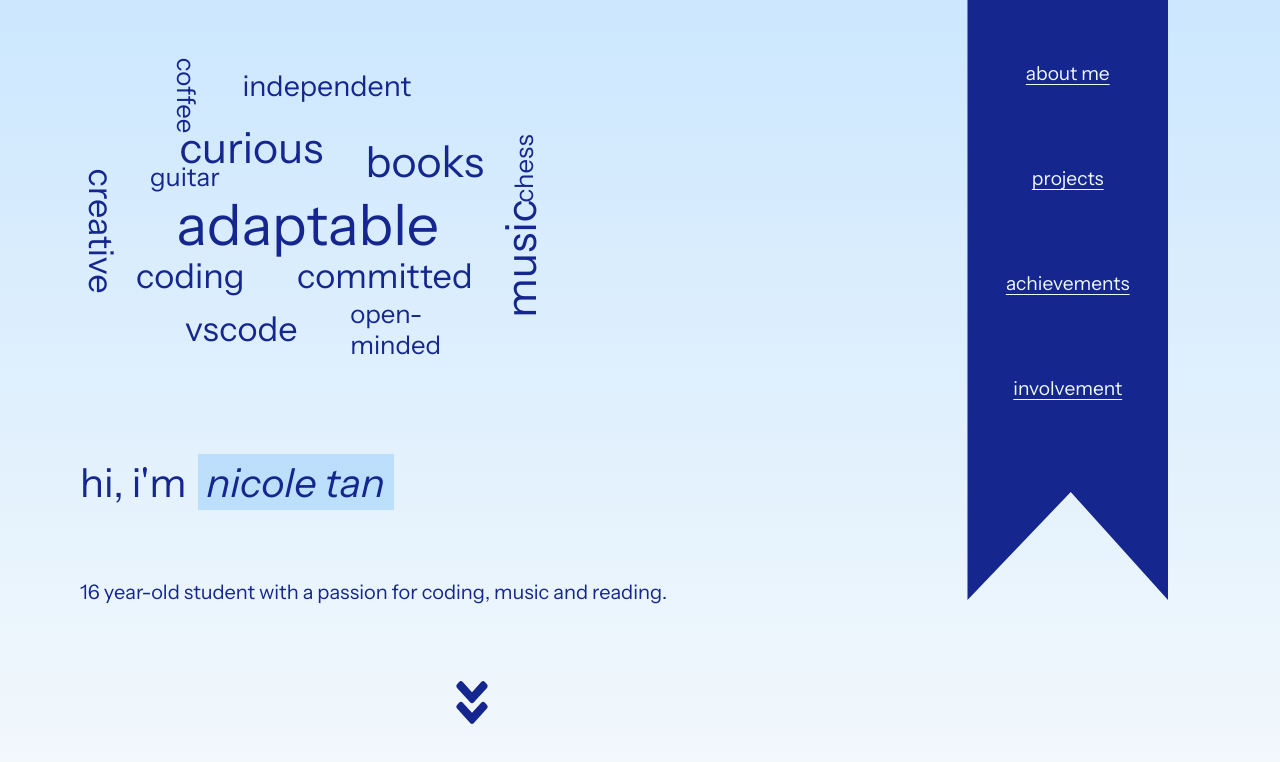
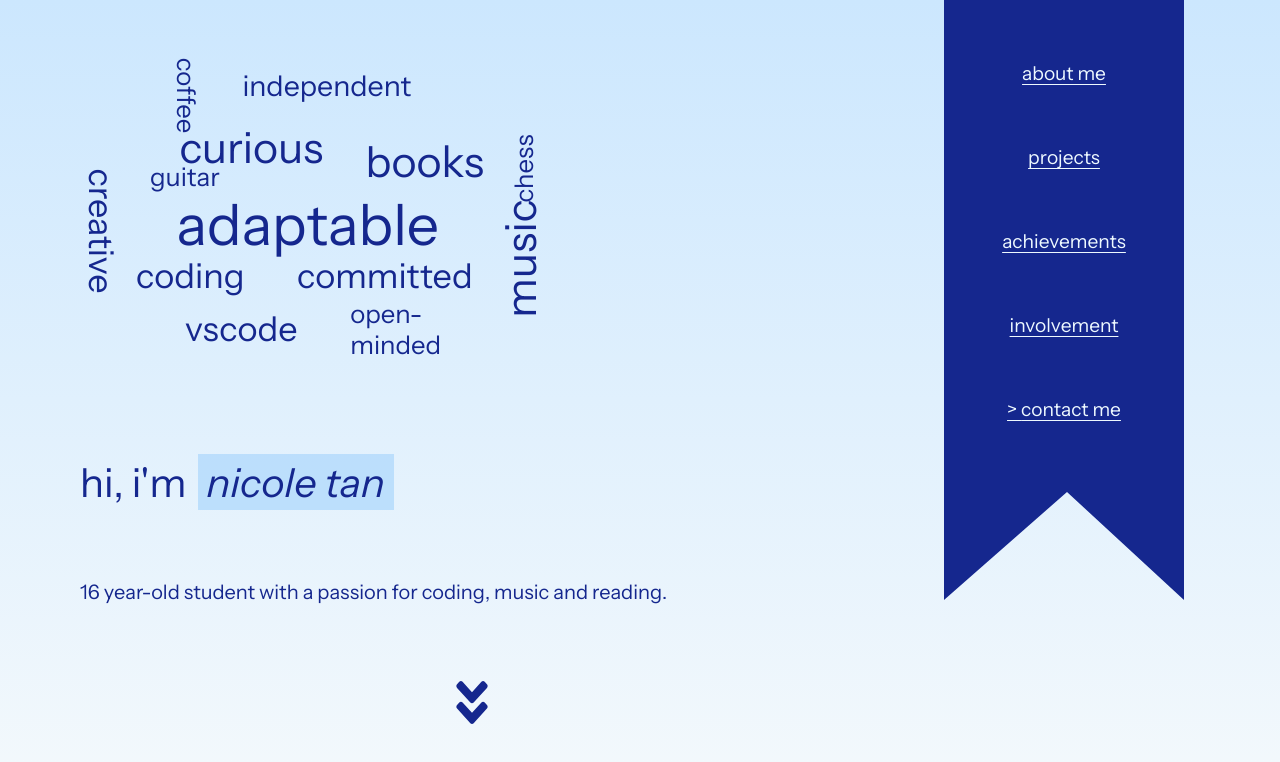
Before and after one commit to nicoletanyt/portfolio, a React (Vite) app: page / in a window 1280 px wide. Shown: the top 762 px of the page. Built offline with nearby package versions, Linux system fonts and the light colour scheme.

Commit message:
active pages indication for selecting pages + scrolling

```diff
--- a/index.html
+++ b/index.html
@@ -3,7 +3,7 @@
   <head>
     <meta charset="UTF-8" />
     <link rel="icon" type="image/svg+xml" href="/vite.svg" />
-    <meta name="viewport" content="width=device-width, initial-scale=1.0" />
+    <meta name="viewport" content="width=device-width, initial-scale=1.0, maximum-scale=1.0, user-scalable=0" />
     <title>Portfolio</title>
   </head>
   <body>
--- a/src/App.css
+++ b/src/App.css
@@ -98,6 +98,9 @@ nav a {
     font-size: 1.2em;
     text-align: center;
     z-index: 2;
+}
+nav a:hover::before, .active::before {
+    content: '> ';
 }
 .close-btn {
     color: var(--main-colour);
@@ -452,9 +455,9 @@ input[type="text"] {
     }
     nav {
         height: 80%;
-        margin-right: 5em;
+        margin-right: 4em;
         transition: none;
-        width: fit-content;
+        width: 15em;
         gap: .5em;
         max-height: 600px;
     }
@@ -465,7 +468,7 @@ input[type="text"] {
         display: none;
     }
     nav a {
-        padding: 1.5em 2em;
+        margin: 1.5em 2em;
     }
     .menu-hide {
         transform: none;
@@ -498,7 +501,6 @@ input[type="text"] {
         padding-right: calc(10em + 20vw);
     }
     nav {
-        /* width: 13%; */
         max-height: 700px;
     }
     .word-cloud {
--- a/src/App.jsx
+++ b/src/App.jsx
@@ -1,4 +1,4 @@
-import { useEffect, useState } from 'react';
+import { useEffect, useRef, useState } from 'react';
 import './App.css'
 import Homescreen from './components/Homescreen';
 import Nav from './components/Nav';
@@ -7,19 +7,34 @@ import Projects from './components/Projects';
 import Achievements from './components/Achievements';
 import Involvement from './components/Involvement';
 import Contact from './components/Contact';
+import useIsVisible from './hooks/useIsVisible';
 
 function App() {
 
+	const observerRefs = useRef({
+		"about-me": useRef(null),
+		achievements: useRef(null),
+		projects: useRef(null),
+		involvement: useRef(null),
+		"contact-me": useRef(null),
+	});
+
+	const observers = useIsVisible({refDict: observerRefs.current})
+
   return (
 		<div>
-			<Nav/>
-			<div className='main'>
-				<Homescreen/>
-				<AboutMe/>
-				<Projects/>
-				<Achievements/>
-				<Involvement/>
-				<Contact/>
+			<Nav observers={observers} />
+			<div className="main">
+				<Homescreen />
+				<AboutMe elRef={(el) => (observerRefs.current["about-me"] = el)} />
+				<Projects elRef={(el) => (observerRefs.current["projects"] = el)} />
+				<Achievements
+					elRef={(el) => (observerRefs.current["achievements"] = el)}
+				/>
+				<Involvement
+					elRef={(el) => (observerRefs.current["involvement"] = el)}
+				/>
+				<Contact elRef={(el) => (observerRefs.current["contact-me"] = el)} />
 			</div>
 		</div>
 	);
--- a/src/components/AboutMe.jsx
+++ b/src/components/AboutMe.jsx
@@ -2,11 +2,11 @@ import React from 'react'
 import Card from './Card';
 import data from "../data.json"
 
-function AboutMe() {
+function AboutMe({elRef}) {
   return (
-		<div id="about-me">
+		<div id="about-me" ref={elRef}>
 			<h1>about me</h1>
-			<div className='about-me-wrapper'>
+			<div className="about-me-wrapper">
 				<div className="img-wrapper">
 					<img className="profile-pic" src={"src/assets/about-me.jpeg"} />
 				</div>
@@ -18,8 +18,10 @@ function AboutMe() {
 					lover. I am always eager to learn new things and tackle challenges.
 					<br />I aspire to continue exploring different aspects of technology
 					and creating apps that benefit the community!
-					<br/>
-					<a className='contact-nav' href="#contact-me">Drop me a message!</a>
+					<br />
+					<a className="contact-nav" href="#contact-me">
+						Drop me a message!
+					</a>
 				</p>
 			</div>
 			<h2>~ education</h2>
--- a/src/components/Achievements.jsx
+++ b/src/components/Achievements.jsx
@@ -8,14 +8,14 @@ import FilterButton from './FilterButton';
 import UpButton from './UpButton';
 import useIsVisible from '../hooks/useIsVisible';
 
-function Achievements() {
+function Achievements({elRef}) {
 
   const [category, setCategory] = useState("")
   // up button visibility
   const [visible, setVisible] = useState(false)
 
-  const achievementWrapper = useRef()
-  const inView = useIsVisible(achievementWrapper)
+  const achievementWrapper = useRef({})
+  const inView = useIsVisible({refDict: achievementWrapper})
 
   const filters = [
 		{
@@ -50,7 +50,7 @@ function Achievements() {
 	}, [inView])
 
   return (
-		<div id="achievements">
+		<div id="achievements" ref={elRef}>
 			<h1>achievements</h1>
 			<div className="filter-wrapper">
 				<p className="filter-label">filter: </p>
@@ -66,7 +66,10 @@ function Achievements() {
 					))}
 				</div>
 			</div>
-			<div className="section-wrapper" ref={achievementWrapper}>
+			<div
+				className="section-wrapper"
+				ref={achievementWrapper}
+			>
 				{/* sorts so that latest is shown first */}
 				{Object.keys(data.achievements)
 					.sort(function (a, b) {
--- a/src/components/Contact.jsx
+++ b/src/components/Contact.jsx
@@ -3,7 +3,7 @@ import { IoLogoGithub, IoLogoLinkedin } from "react-icons/io5";
 import { SiLeetcode } from "react-icons/si";
 import emailjs from "@emailjs/browser";
 
-function Contact() {
+function Contact({elRef}) {
 
     const [name, setName] = useState("")
     const [email, setEmail] = useState("");
@@ -46,9 +46,9 @@ function Contact() {
     }
 
   return (
-		<div id="contact-me">
+		<div id="contact-me" ref={elRef}>
 			<h1>contact me</h1>
-			<p className='email-text'>email: ntytomg@gmail.com</p>
+			<p className="email-text">email: ntytomg@gmail.com</p>
 			<form onSubmit={handleSubmit}>
 				<label>
 					Name
--- a/src/components/Homescreen.jsx
+++ b/src/components/Homescreen.jsx
@@ -2,7 +2,7 @@ import React from 'react'
 import WordCloud from './WordCloud';
 import { FaAngleDoubleDown } from "react-icons/fa";
 
-function Homescreen() {
+function Homescreen({ref}) {
   return (
 		<div className="homescreen">
 			<WordCloud />
--- a/src/components/Involvement.jsx
+++ b/src/components/Involvement.jsx
@@ -2,9 +2,9 @@ import React from "react";
 import data from "../data.json";
 import Card from "./Card";
 
-function Involvement() {
+function Involvement({elRef}) {
 	return (
-		<div id="involvement">
+		<div id="involvement" ref={elRef}>
 			<h1>involvement</h1>
 			{Object.keys(data.involvement).map((heading, index) => (
 				<div key={index}>
--- a/src/components/Nav.jsx
+++ b/src/components/Nav.jsx
@@ -1,10 +1,24 @@
-import React, { useEffect, useState } from 'react'
+import React, { useEffect, useState } from "react";
 import { IoMdMenu, IoMdClose } from "react-icons/io";
-import 'animate.css'
+import "animate.css";
 
-function Nav() {
+function Nav({ observers }) {
+	const [showNav, setShowNav] = useState(false);
+	const [activePage, setActivePage] = useState("homepage");
 
-    const [showNav, setShowNav] = useState(false);
+	const selectPage = (page) => {
+		setActivePage(page);
+		setShowNav(false);
+	};
+
+	useEffect(() => {
+		for (const [key, value] of Object.entries(observers)) {
+			if (value) {
+				selectPage(key);
+				break;
+			}
+		}
+	}, [observers]);
 
 	return (
 		<div className="nav-container">
@@ -12,21 +26,44 @@ function Nav() {
 				<IoMdMenu />
 			</button>
 			<nav className={showNav ? "menu-show" : "menu-hide"}>
-				<div className='nav-link-wrapper'>
+				<div className="nav-link-wrapper">
 					<button className="close-btn" onClick={() => setShowNav(false)}>
 						<IoMdClose className="icon" />
 					</button>
-					<a href="#about-me" onClick={() => setShowNav(false)}>
+					<a
+						href="#about-me"
+						className={activePage == "about-me" && "active"}
+						onClick={() => selectPage("about-me")}
+					>
 						about me
 					</a>
-					<a href="#projects" onClick={() => setShowNav(false)}>
+					<a
+						href="#projects"
+						onClick={() => selectPage("projects")}
+						className={activePage == "projects" && "active"}
+					>
 						projects
 					</a>
-					<a href="#achievements" onClick={() => setShowNav(false)}>
+					<a
+						href="#achievements"
+						onClick={() => selectPage("achievements")}
+						className={activePage == "achievements" && "active"}
+					>
 						achievements
 					</a>
-					<a href="#involvement" onClick={() => setShowNav(false)}>
+					<a
+						href="#involvement"
+						onClick={() => selectPage("involvement")}
+						className={activePage == "involvement" && "active"}
+					>
 						involvement
+					</a>
+					<a
+						href="#contact-me"
+						onClick={() => selectPage("contact-me")}
+						className={activePage == "contact-me" && "active"}
+					>
+						contact me
 					</a>
 				</div>
 			</nav>
@@ -34,4 +71,4 @@ function Nav() {
 	);
 }
 
-export default Nav
+export default Nav;
--- a/src/components/Projects.jsx
+++ b/src/components/Projects.jsx
@@ -3,9 +3,9 @@ import Book from './Book'
 import UpButton from './UpButton';
 import data from "../data.json"
 
-function Projects() {
-  return (
-		<div id="projects">
+function Projects({ elRef }) {
+	return (
+		<div id="projects" ref={elRef}>
 			<h1>projects</h1>
 			<div className="project-wrapper">
 				{data["projects"].map((project, key) => (
@@ -13,7 +13,8 @@ function Projects() {
 						key={key}
 						project={project}
 						spanTwo={
-							data["projects"].length % 2 == 1 && (key == data["projects"].length - 1)
+							data["projects"].length % 2 == 1 &&
+							key == data["projects"].length - 1
 						}
 					/>
 				))}
--- a/src/components/WordCloud.jsx
+++ b/src/components/WordCloud.jsx
@@ -5,21 +5,11 @@ import Word from './Word'
 function WordCloud() {
 	const [scale, setScale] = useState(0);
 
-	// TODO: add event listener for when window resizes, then change scale accordingly
-
-	// width > 1500: scale = 2
-	// width > 1000: scale = 1.6
-
 	const resizeScale = () => {
 		if (screen.width > 1500) setScale(1.8)
 		else if (screen.width > 1000) setScale(1.6)
 		else if (screen.width > 700) setScale(1.4)
-		console.log(screen.width, screen.height)
 	}
-
-	useEffect(() => {
-		console.log(scale)
-	}, [scale])
 
 	useEffect(() => {
 		resizeScale()
--- a/src/hooks/useIsVisible.js
+++ b/src/hooks/useIsVisible.js
@@ -1,22 +1,40 @@
 import { useState, useEffect } from "react";
 
-export default function useIsVisible(ref) {
-	const [isIntersecting, setIntersecting] = useState(false);
+export default function useIsVisible({ refDict }) {
+	// refDict: {"pageName": pageRef}
+	const [isIntersecting, setIntersecting] = useState({});
 
 	useEffect(() => {
-		// Create an IntersectionObserver to observe the ref's visibility
-		const observer = new IntersectionObserver(([entry]) =>
-			setIntersecting(entry.isIntersecting)
-		);
+		if (refDict) {
+			// Create an IntersectionObserver for each element
+			const observers = [];
 
-		// Start observing the element
-		observer.observe(ref.current);
+			const observerCallback = (entries, elementName) => {
+				entries.forEach((entry) => {
+					setIntersecting((prev) => ({
+						...prev,
+						[elementName]: entry.isIntersecting,
+					}));
+				});
+			};
 
-		// Cleanup the observer when the component unmounts or ref changes
-		return () => {
-			observer.disconnect();
-		};
-	}, [ref]);
+			for (const [elementName, elementRef] of Object.entries(refDict)) {
+				if (!elementRef) continue;
+
+				const observer = new IntersectionObserver((entries) =>
+					observerCallback(entries, elementName)
+				);
+
+				observer.observe(elementRef);
+				observers.push(observer);
+			}
+
+			// Cleanup all observers when refDict changes or component unmounts
+			return () => {
+				observers.forEach((observer) => observer.disconnect());
+			};
+		}
+	}, [refDict]);
 
 	return isIntersecting;
 }
```
